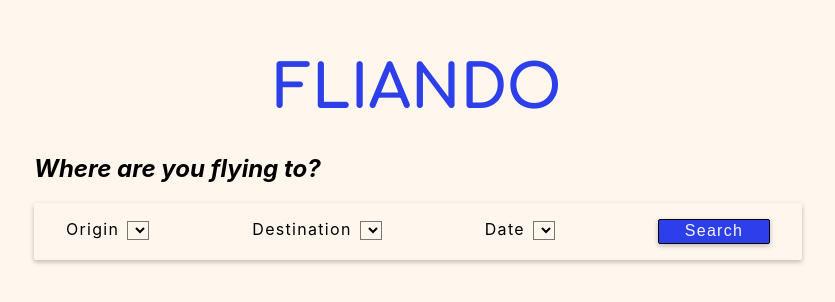
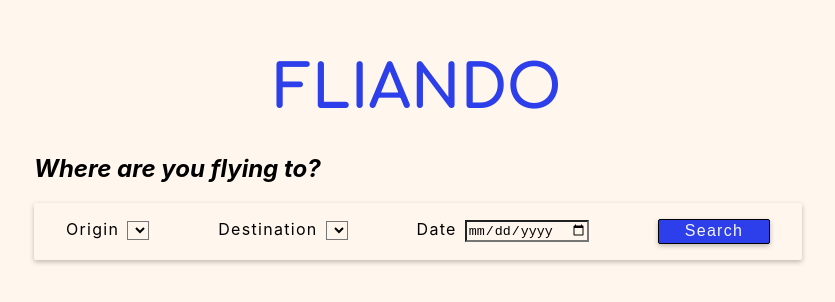
Before and after one commit to just-for-me-now/fliando, a React (Create React App) app in the folder frontend/fliando-react/: page / in a window 1280 px wide. Shown: the part 112-414 px from the top of the page, without its empty margins (222-1057 px from the left). Built offline with nearby package versions, Linux system fonts and the light colour scheme.

Commit message:
form create

```diff
--- a/frontend/fliando-react/src/App.js
+++ b/frontend/fliando-react/src/App.js
@@ -6,10 +6,10 @@ import { BrowserRouter } from 'react-router-dom';import {
   Link
 } from "react-router-dom";
 
-import Form from './components/Form/Form';
 import './App.css';
 import Header from './components/Header/Header.js';
 import SelectFlight from './components/SelectFlight/SelectFlight';
+import FormSearch from './components/Form/FormSearch';
 
 function App() {
 
@@ -19,7 +19,8 @@ function App() {
     <>
      <div className="App">
     <Header/>
-    <SelectFlight/>
+    <h2 className="titleh2">Where are you flying to?</h2>
+    <FormSearch/>
     </div>
     </>
 
--- a/frontend/fliando-react/src/components/Form/Form.js
+++ /dev/null
@@ -1,54 +0,0 @@
-import { useState } from "react";
-import React from "react";
-import Card from "../UI/Card/Card";
-import Button from "../UI/Button/Button";
-
-const Form = () => {
-
-
-    const [search, setSearch] = useState({});
-
-    const handleChange = (e) =>{
-      const name = e.target.name;
-      const value = e.target.value;
-      setSearch( {...search,[name]:value})
-    }
-    const submitSearch = (e) =>{
-      e.preventDefault();
-      console.log(search)
-    }
-    return (
-  <Form className="flightBox" onSubmit={submitSearch}>
-    <Card>
-      <h2 className="titleh2">Where are you flying to?</h2>
-      <label htmlFor="origin">Origin</label>
-      <select name="origin" id="origin" onChange={handleChange}>
-
-          <option value></option>
-
-      </select>
-    </Card>
-
-    <Card>
-      <label htmlFor="destination">Destination</label>
-      <select name="destination" id="destination" onChange={handleChange}>
-
-          <option value> </option>
-
-      </select>
-    </Card>
-
-    <Card>
-      <label htmlFor="date">Date</label>
-      <select name="date" id="date" onChange={handleChange}>
-
-          <option value> </option>
-
-      </select>
-    </Card>
-    <Button type="submit"> Search </Button>
-  </Form>
-  )
-};
-
-export default Form;
--- /dev/null
+++ b/frontend/fliando-react/src/components/Form/FormSearch.js
@@ -0,0 +1,43 @@
+import { useState } from "react";
+import React from "react";
+import Card from "../UI/Card/Card";
+import Button from "../UI/Button/Button";
+
+const FormSearch = () => {
+  const [search, setSearch] = useState({});
+
+  const handleChange = (e) => {
+    const name = e.target.name;
+    const value = e.target.value;
+    setSearch({ ...search, [name]: value });
+  };
+  const submitSearch = (e) => {
+    e.preventDefault();
+    console.log(search);
+  };
+  return (
+    <form className="flightBox" onSubmit={submitSearch}>
+      <Card>
+        <label htmlFor="origin">Origin</label>
+        <select name="origin" id="origin" onChange={handleChange}>
+          <option value></option>
+        </select>
+      </Card>
+
+      <Card>
+        <label htmlFor="destination">Destination</label>
+        <select name="destination" id="destination" onChange={handleChange}>
+          <option value> </option>
+        </select>
+      </Card>
+
+      <Card>
+        <label htmlFor="date">Date</label>
+        <input type="date" name="date" id="date" onChange={handleChange}></input>
+      </Card>
+      <Button type="submit"> Search </Button>
+    </form>
+  );
+};
+
+export default FormSearch;
```
